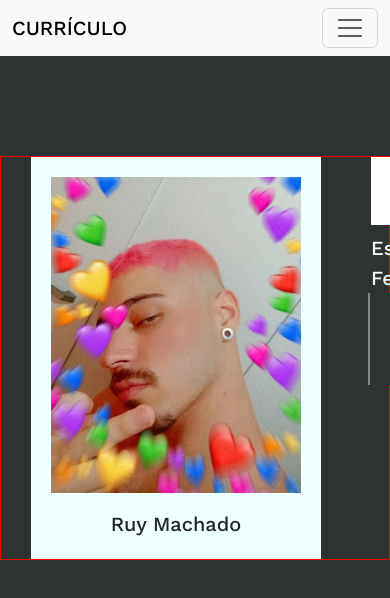
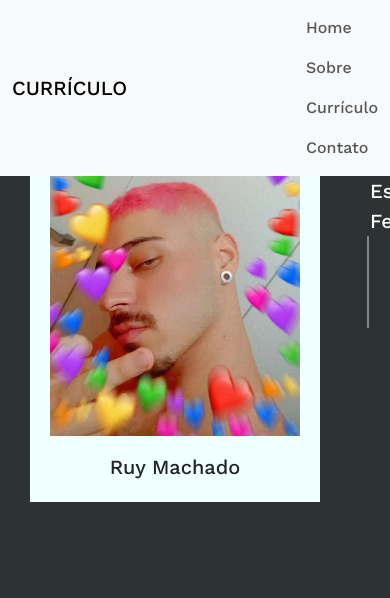
Before and after one commit to RuyMachado/Curriculo, a plain HTML site: page index.html in a window 390 px wide. Shown: the top 598 px of the page. Drawn offline with nearby package versions, Linux system fonts and the light colour scheme.

Commit message:
Pequenas Alterações na barra de navegação

```diff
--- a/index.html
+++ b/index.html
@@ -21,29 +21,23 @@
 
 <body>
     <header>
-        <nav class="navbar navbar-expand-lg bg-body-tertiary">
+        <nav class="navbar navbar-expand-lg fixed-top bg-body-tertiary">
             <div class="container-fluid">
               <a class="navbar-brand" href="index.html">CURRÍCULO</a>
-              <button class="navbar-toggler" type="button" data-bs-toggle="collapse" data-bs-target="#navbarSupportedContent" aria-controls="navbarSupportedContent" aria-expanded="false" aria-label="Toggle navigation">
-                <span class="navbar-toggler-icon"></span>
-              </button>
-              <div class="collapse navbar-collapse">
-                <ul class="navbar-nav me-auto mb-2 mb-lg-0">
-                  <li class="nav-item">
-                    <a class="nav-link active" aria-current="page" href="index.html">Home</a>
+              <ul class="navbar-nav">
+                <li>
+                  <a class="nav-link" href="index.html">Home</a>
                 </li>
-                  <li class="nav-item">
+                <li>
                   <a class="nav-link" href="#">Sobre</a>
                 </li>
-                  <li class="nav-item">
+                <li>
                   <a class="nav-link" href="#">Currículo</a>
                 </li>
-                  <li class="nav-item">
+                <li>
                   <a class="nav-link" href="#">Contato</a>
                 </li>
-
               </ul>
-              </div>
             </div>
           </nav>
     </header>
--- a/style.css
+++ b/style.css
@@ -14,11 +14,8 @@ header{
     margin-bottom: 100px;
 }
 
-
-
 .sobre{
     display: flex;
-    border: solid red 1px;
 }
 
 .sobre .fotoperfil{
@@ -28,8 +25,6 @@ header{
     background-color: azure;
     font-size: 20px;
 }
-
-
 
 .info .h3{
     background-color: white;
@@ -87,19 +82,19 @@ header{
 
 @keyframes palavras {
     0%, 20%{
-        content: "Tenho 23 anos. moro no Espirito Santo-Brasil";
+        content: "Tenho 23 anos e moro no Espirito Santo-Brasil.";
     }
     21%, 40%{
-        content: "Estudo no Instituto Federal do Espirito Santo - IFES";
+        content: "Estudo no Instituto Federal do Espirito Santo - IFES.";
     }
     41%, 60%{
-        content: "Gosto de jogos onlines, principalmente cooperativos";
+        content: "Gosto de jogos onlines, principalmente cooperativos.";
     }
     61%, 80%{
         content: "Sou Fã de Doctor Who";
     }
     81%, 100%{
-        content: "Amo esportes e atualmente faço capoeira e ando de skate";
+        content: "Amo esportes e atualmente faço capoeira e ando de skate.";
     }
 
 }
```
Lines whose indentation alone changed are shown as unchanged.
